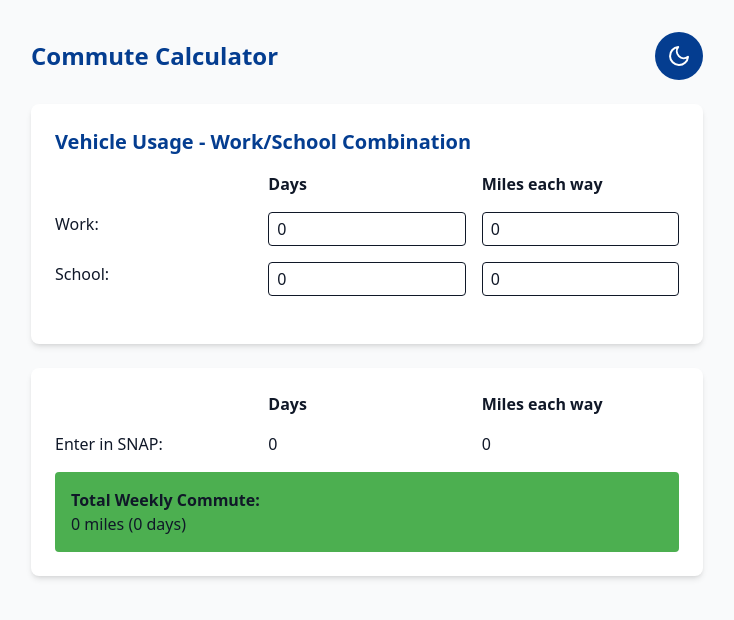
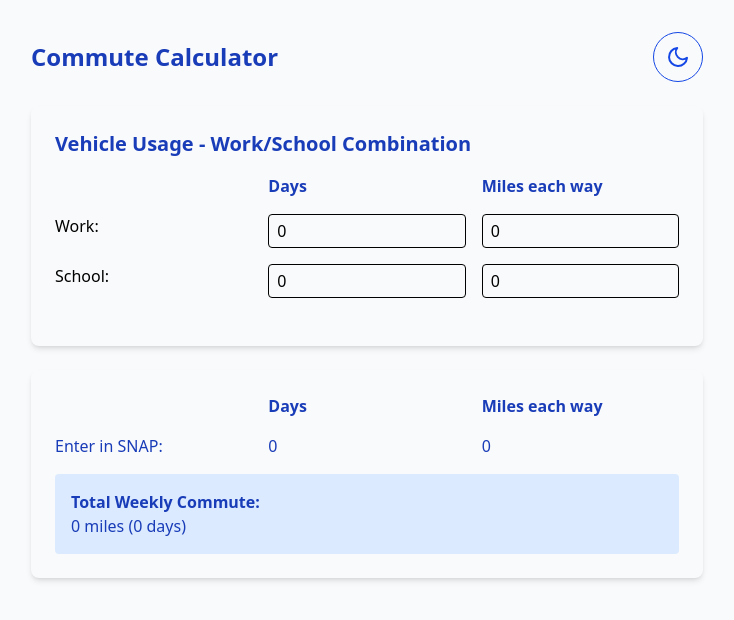
Before and after one commit to vlrnsnk/commute-calculator, a React (Vite) app: page / in a window 1280 px wide. Shown: the top 620 px of the page, without its empty margins (273-1007 px from the left). Built offline with nearby package versions, Linux system fonts and the light colour scheme.

Commit message:
Fixed theme switching

```diff
--- a/src/App.css
+++ b/src/App.css
@@ -1,52 +1,7 @@
 @import "tailwindcss";
 
-:root {
-  /* GEICO color palette */
-  --geico-blue: #043d90;
-  --geico-lightblue: #1e90ff;
-  --geico-green: #4CAF50;
-  --geico-darkblue: #032a5d;
+@custom-variant dark (&:where(.dark, .dark *));
 
-  /* Light theme colors */
-  --bg-color: #f9fafb;
-  --text-color: #111827;
-  --card-bg: #ffffff;
-  --input-bg: #ffffff;
-  --border-color: #e5e7eb;
-  background-color: lightgray;
+html {
+  transition: background-color 0.3s, color 0.3s;
 }
-
-/* Dark theme colors */
-.dark {
-  --bg-color: #111827;
-  --text-color: #f3f4f6;
-  --card-bg: #1f2937;
-  --input-bg: #374151;
-  --border-color: #4b5563;
-  background-color: darkslategray;
-}
-
-body {
-    @apply bg-gray-50 dark:bg-gray-900 text-gray-900 dark:text-gray-100;
-}
-
-/* Utility classes */
-.bg-geico-blue {
-  background-color: var(--geico-blue);
-}
-.bg-geico-lightblue {
-  background-color: var(--geico-lightblue);
-}
-.bg-geico-green {
-  background-color: var(--geico-green);
-}
-.bg-geico-darkblue {
-  background-color: var(--geico-darkblue);
-}
-
-.text-geico-blue {
-  color: var(--geico-blue);
-}
-.text-geico-lightblue {
-  color: var(--geico-lightblue);
-}
--- a/src/App.tsx
+++ b/src/App.tsx
@@ -14,10 +14,10 @@ const App = (): ReactElement => {
   });
 
   return (
-    <div className='min-h-screen p-4 md:p-8'>
-      <div className='max-w-2xl mx-auto'>
+    <div className='min-h-screen p-4 md:p-8 bg-gray-50 text-red dark:bg-slate-800 dark:text-blue-100'>
+      <div className='max-w-2xl mx-auto bg-gray-50 dark:bg-gray-800'>
         <div className='flex justify-between items-center mb-6'>
-          <h1 className='text-2xl font-bold text-geico-blue dark:text-geico-lightblue'>
+          <h1 className='text-2xl font-bold text-blue-800 dark:text-sky-200'>
             Commute Calculator
           </h1>
           <ThemeSwitcher />
--- a/src/components/CommuteForm/CommuteForm.tsx
+++ b/src/components/CommuteForm/CommuteForm.tsx
@@ -30,15 +30,15 @@ const CommuteForm = ({ onInputChange }: CommuteFormProps): ReactElement => {
 
   return (
     <form onSubmit={handleSubmit} className='space-y-6'>
-      <div className='bg-white dark:bg-gray-800 p-6 rounded-lg shadow-md'>
-        <h2 className='text-xl font-bold mb-4 text-geico-blue dark:text-geico-lightblue'>
+      <div className='bg-gray-50 dark:bg-blue-950 p-6 rounded-lg shadow-md'>
+        <h2 className='text-xl font-bold mb-4 text-blue-800 dark:text-sky-300'>
           Vehicle Usage - Work/School Combination
         </h2>
 
         <div className='grid grid-cols-3 gap-4 mb-6'>
-          <div className='font-semibold'></div>
-          <div className='font-semibold'>Days</div>
-          <div className='font-semibold'>Miles each way</div>
+          <div></div>
+          <div className='font-semibold text-blue-800 dark:text-sky-200'>Days</div>
+          <div className='font-semibold text-blue-800 dark:text-sky-200'>Miles each way</div>
 
           <div>Work:</div>
           <Input
--- a/src/components/CommuteResult/CommuteResult.tsx
+++ b/src/components/CommuteResult/CommuteResult.tsx
@@ -12,19 +12,19 @@ const CommuteResult = ({
   const averageMiles: number = totalDays > 0 ? totalMiles / totalDays : 0;
 
   return (
-    <div className="bg-white dark:bg-gray-800 p-6 rounded-lg shadow-md mt-6">
+    <div className="bg-gray-50 dark:bg-blue-950 p-6 rounded-lg shadow-md mt-6 text-blue-800 dark:text-sky-200">
       <div className="grid grid-cols-3 gap-4 mb-4">
-        <div className="font-semibold"></div>
-        <div className="font-semibold">Days</div>
-        <div className="font-semibold">Miles each way</div>
+        <div></div>
+        <div className="font-semibold text-blue-800 dark:text-sky-200">Days</div>
+        <div className="font-semibold text-blue-800 dark:text-sky-200">Miles each way</div>
 
         <div>Enter in SNAP:</div>
         <div>{totalDays}</div>
         <div>{Math.round(averageMiles)}</div>
       </div>
 
-      <div className="mt-4 p-4 bg-geico-green bg-opacity-20 rounded">
-        <p className="font-semibold">Total Weekly Commute:</p>
+      <div className="mt-4 p-4 bg-blue-100 dark:bg-sky-900 bg-opacity-30 rounded">
+        <p className="font-semibold text-blue-800 dark:text-sky-200">Total Weekly Commute:</p>
         <p>{totalMiles} miles ({totalDays} days)</p>
       </div>
     </div>
--- a/src/components/Input/Input.tsx
+++ b/src/components/Input/Input.tsx
@@ -43,7 +43,7 @@ const Input = ({
       // value={value === 0 ? '' : value}
       value={value}
       onChange={handleChange}
-      className='border rounded px-2 py-1 dark:bg-gray-700'
+      className='border rounded px-2 py-1 bg-gray-50 dark:bg-blue-900 dark:text-blue-100'
       {...rest}
     />
   );
--- a/src/components/ThemeSwitcher/ThemeSwitcher.tsx
+++ b/src/components/ThemeSwitcher/ThemeSwitcher.tsx
@@ -2,31 +2,37 @@ import { useEffect, useState, type ReactElement } from 'react';
 import { FiMoon, FiSun } from 'react-icons/fi';
 
 const ThemeSwitcher = (): ReactElement => {
-  const [darkMode, setDarkMode] = useState<boolean>(false);
+  const [isDarkMode, setIsDarkMode] = useState<boolean>(() => {
+    if (typeof window === 'undefined') return false;
+
+    if ('theme' in localStorage) {
+      return localStorage.theme === 'dark';
+    }
+
+    return window.matchMedia('(prefers-color-scheme: dark)').matches;
+  });
+
 
   useEffect((): void => {
-    const isDark: boolean = localStorage.getItem('darkMode') === 'true';
-    setDarkMode(isDark);
-    document.documentElement.classList.toggle('dark', isDark);
-  }, []);
+    const root = document.documentElement;
 
-  const toggleDarkMode = (): void => {
-    const newMode: boolean = !darkMode;
-    setDarkMode(newMode);
-    localStorage.setItem('darkMode', newMode.toString());
-    document.documentElement.classList.toggle('dark', newMode);
-  };
+    if (isDarkMode) {
+      root.classList.add('dark');
+      localStorage.theme = 'dark';
+    } else {
+      root.classList.remove('dark');
+      localStorage.theme = 'light';
+    }
+  }, [isDarkMode]);
 
   return (
-    <>
-      <button
-        onClick={toggleDarkMode}
-        className='p-3 rounded-full bg-geico-blue text-white dark:bg-geico-darkblue cursor-pointer'
-        aria-label={darkMode ? 'Switch to light mode' : 'Switch to dark mode'}
-      >
-        {darkMode ? <FiSun size={24} /> : <FiMoon size={24} />}
-      </button>
-    </>
+    <button
+      onClick={(): void => setIsDarkMode(!isDarkMode)}
+      className='p-3 rounded-full text-blue-700 dark:text-sky-300 border border-blue-700 dark:border-sky-300'
+      aria-label={isDarkMode ? 'Switch to light mode' : 'Switch to dark mode'}
+    >
+      {isDarkMode ? <FiSun size={24} /> : <FiMoon size={24} />}
+    </button>
   );
 };
 
```
Also changed, not shown: package.json (+5 -2 lines), src/main.tsx (+5 -5 lines), 1 other file (tests, documents, lock files or other folders).
